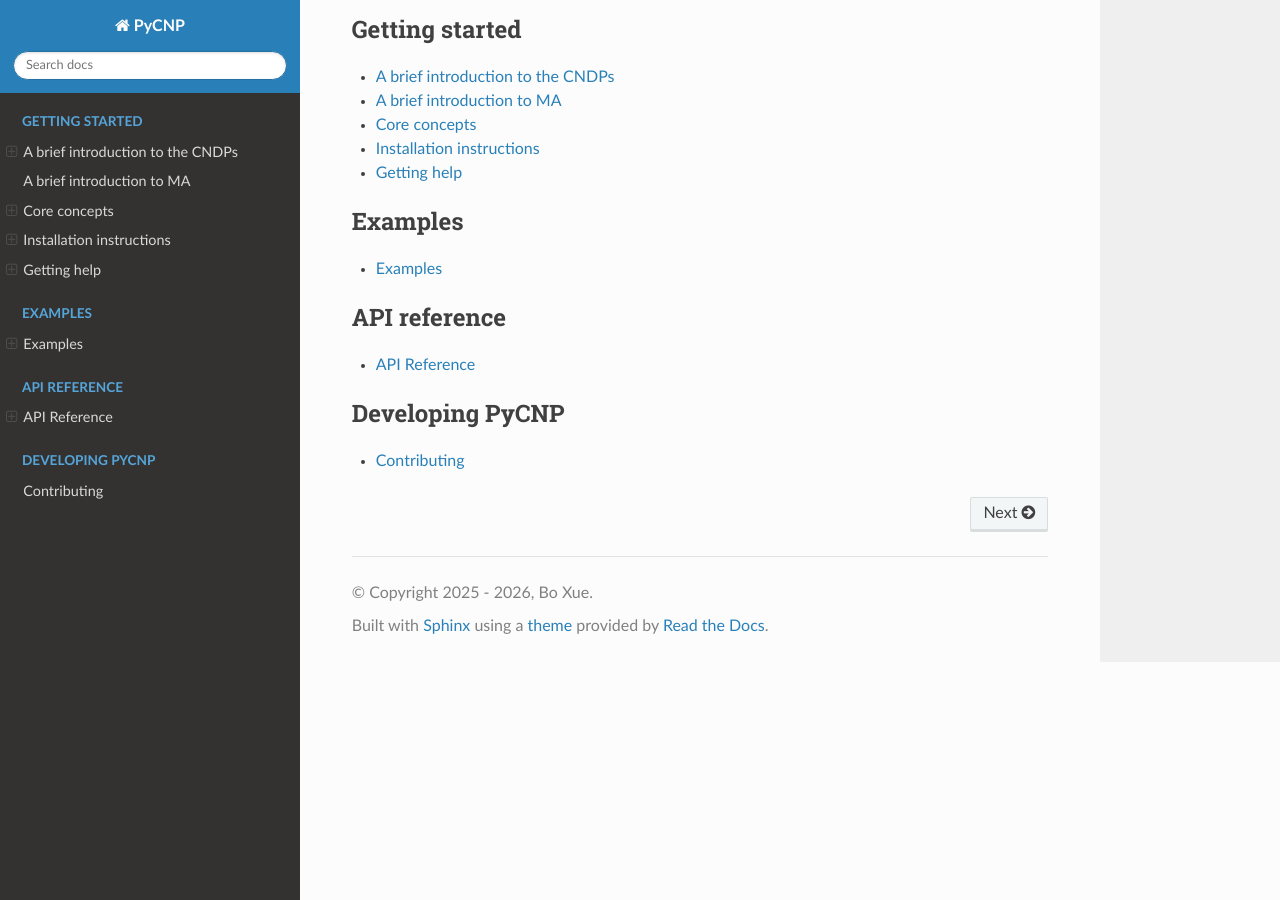
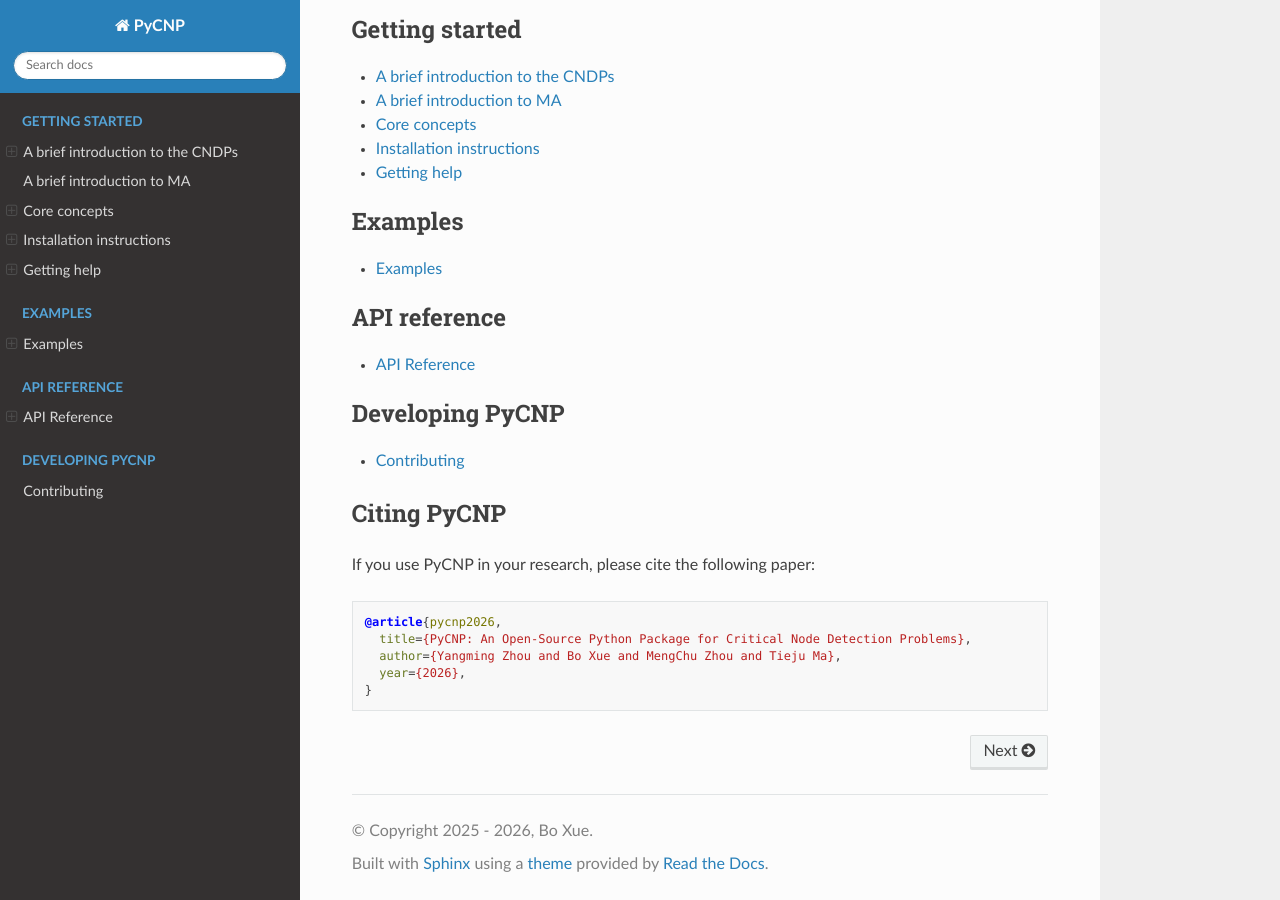
Before and after one commit to xuebo100/PyCNP, a Sphinx documentation site: the page built from docs/source/index.rst, in a window 1280 px wide and 900 px high, scrolled down 1380 px. Built offline with Sphinx 7.4.7 and the Read the Docs theme 3.1.0, drawn with Linux system fonts in a browser that asks for light colours.

Commit message:
docs: add Citing PyCNP section to documentation
Add BibTeX citation reference to the main documentation index page.

🤖 Generated with [Claude Code](https://claude.com/claude-code)

Co-Authored-By: Claude Opus 4.5 <noreply@anthropic.com>

```diff
--- a/docs/source/index.rst
+++ b/docs/source/index.rst
@@ -90,3 +90,16 @@ Contents
    :caption: Developing PyCNP
 
    dev/contributing
+
+Citing PyCNP
+------------
+
+If you use PyCNP in your research, please cite the following paper:
+
+.. code-block:: bibtex
+
+   @article{pycnp2026,
+     title={PyCNP: An Open-Source Python Package for Critical Node Detection Problems},
+     author={Yangming Zhou and Bo Xue and MengChu Zhou and Tieju Ma},
+     year={2026},
+   }
```
